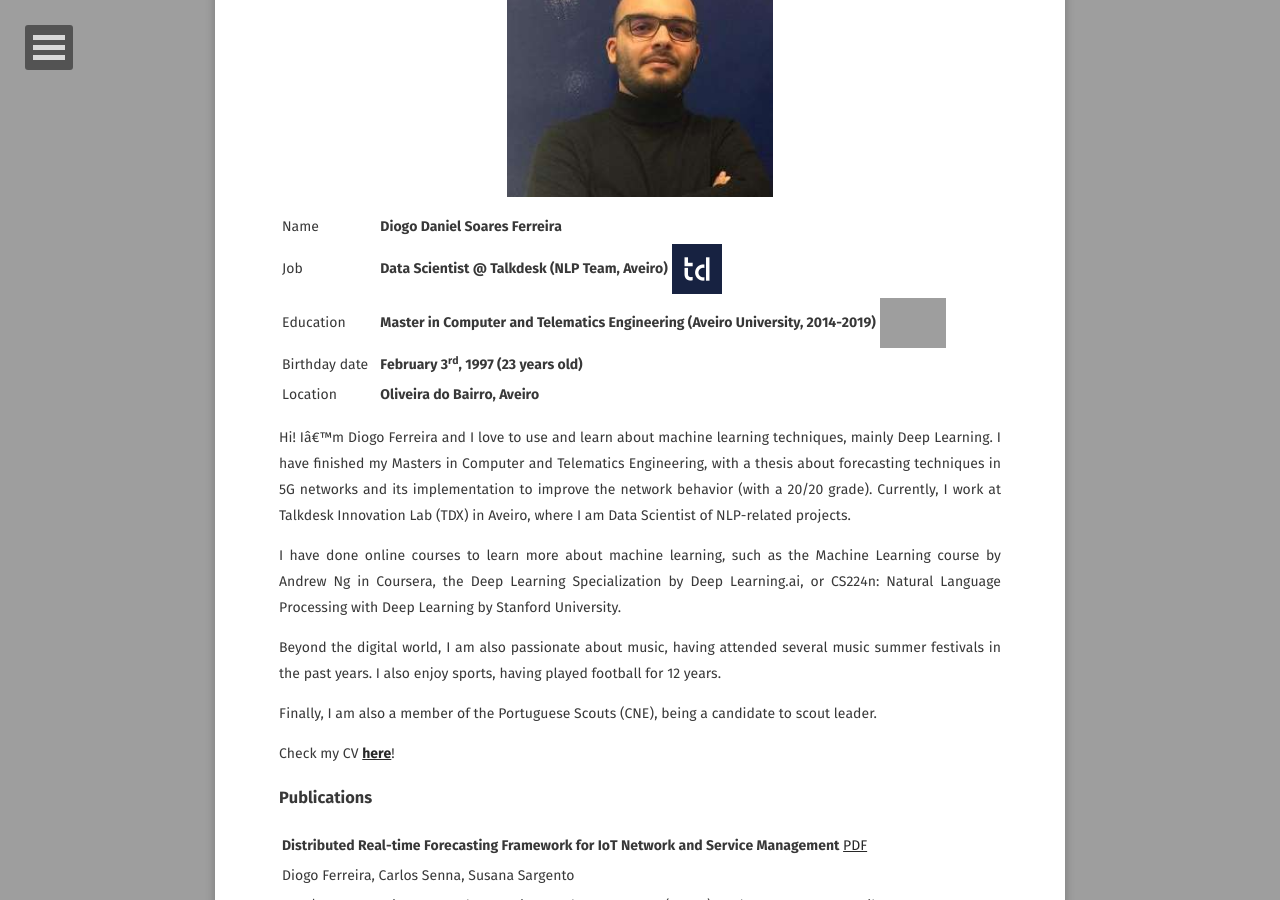
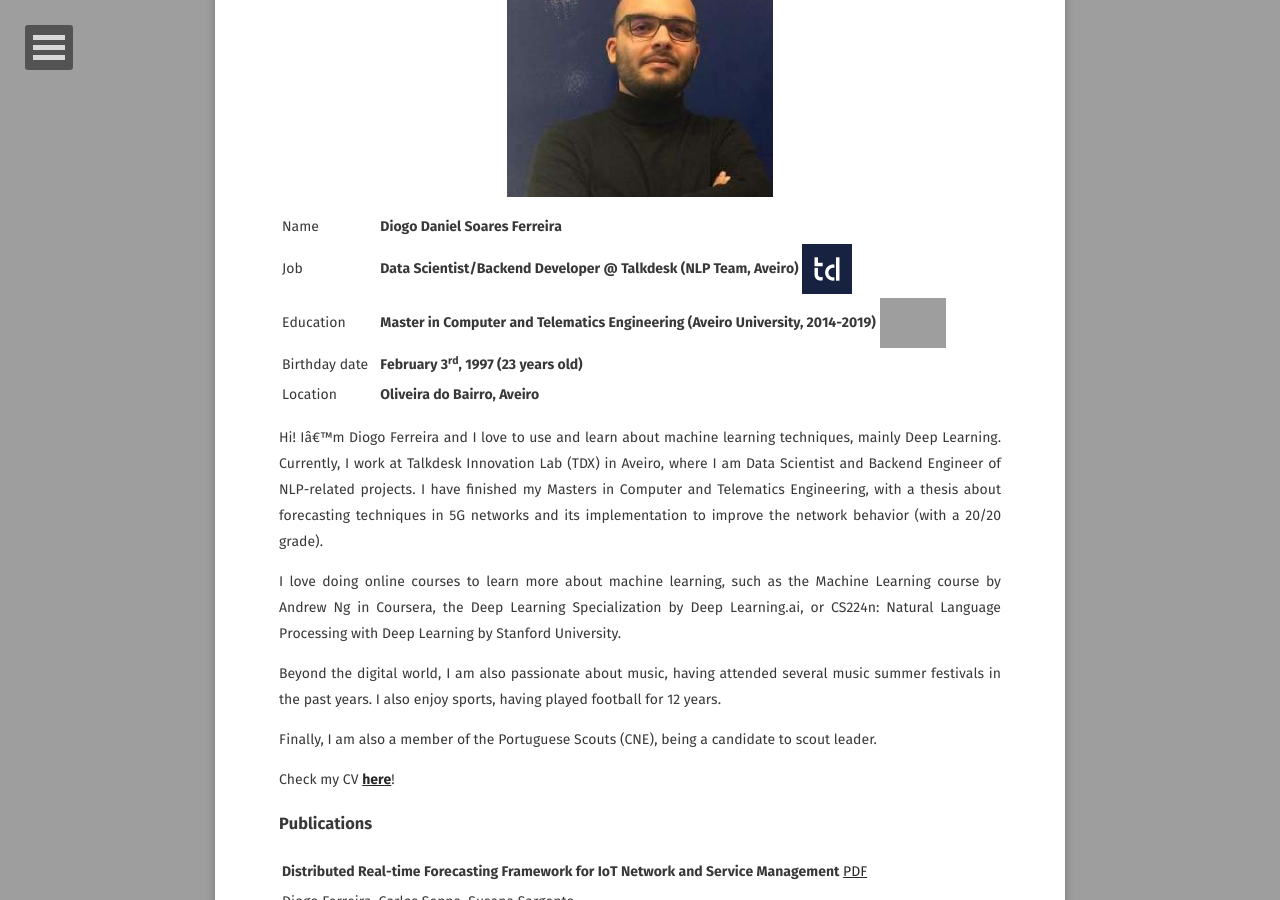
Before and after one commit to diogodanielsoaresferreira/diogodanielsoaresferreira.github.io, a Jekyll site: the page built from about/index.md, in a window 1280 px wide and 900 px high, scrolled down 413 px. Built offline with Jekyll 4.4.1, drawn with Linux system fonts in a browser that asks for light colours; some web fonts are replaced; comment, search, counter and statistics services are not loaded; grey boxes are pictures that could not be loaded.

Commit message:
Update CV

```diff
--- a/about/index.md
+++ b/about/index.md
@@ -11,14 +11,14 @@ comments: false
 ![me](../assets/img/me.png "me"){: style="height:250px"}
 
 |Name| **Diogo Daniel Soares Ferreira**|
-|Job| **Data Scientist @ Talkdesk (NLP Team, Aveiro)** ![UA_Logo](../assets/img/talkdesk_logo_2.png "Talkdesk Logo"){: style="display:inline; height:50px"}|
+|Job| **Data Scientist/Backend Developer @ Talkdesk (NLP Team, Aveiro)** ![UA_Logo](../assets/img/talkdesk_logo_2.png "Talkdesk Logo"){: style="display:inline; height:50px"}|
 |Education| **Master in Computer and Telematics Engineering (Aveiro University, 2014-2019)** ![UA_Logo](../assets/img/ua_logo_3.jpg "UA Logo"){: style="display:inline; height:50px"}|
 |Birthday date| **February 3<sup>rd</sup>, 1997 (23 years old)**|
 |Location| **Oliveira do Bairro, Aveiro**|
 
-Hi! I'm Diogo Ferreira and I love to use and learn about machine learning techniques, mainly Deep Learning. I have finished my Masters in Computer and Telematics Engineering, with a thesis about forecasting techniques in 5G networks and its implementation to improve the network behavior (with a 20/20 grade). Currently, I work at Talkdesk Innovation Lab (TDX) in Aveiro, where I am Data Scientist of NLP-related projects.
+Hi! I'm Diogo Ferreira and I love to use and learn about machine learning techniques, mainly Deep Learning. Currently, I work at Talkdesk Innovation Lab (TDX) in Aveiro, where I am Data Scientist and Backend Engineer of NLP-related projects. I have finished my Masters in Computer and Telematics Engineering, with a thesis about forecasting techniques in 5G networks and its implementation to improve the network behavior (with a 20/20 grade).
 
-I have done online courses to learn more about machine learning, such as the Machine Learning course by Andrew Ng in Coursera, the Deep Learning Specialization by Deep Learning.ai, or CS224n: Natural Language Processing with Deep Learning by Stanford University.
+I love doing online courses to learn more about machine learning, such as the Machine Learning course by Andrew Ng in Coursera, the Deep Learning Specialization by Deep Learning.ai, or CS224n: Natural Language Processing with Deep Learning by Stanford University.
 
 Beyond the digital world, I am also passionate about music, having attended several music summer festivals in the past years. I also enjoy sports, having played football for 12 years.
 
```
Also changed, not shown: other parts of about/index.md (+1 -1 lines), 5 other files.
